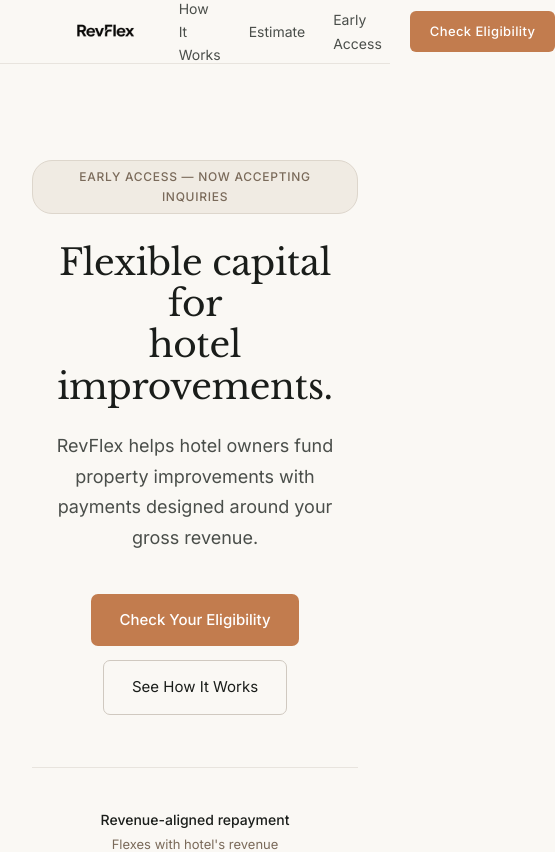
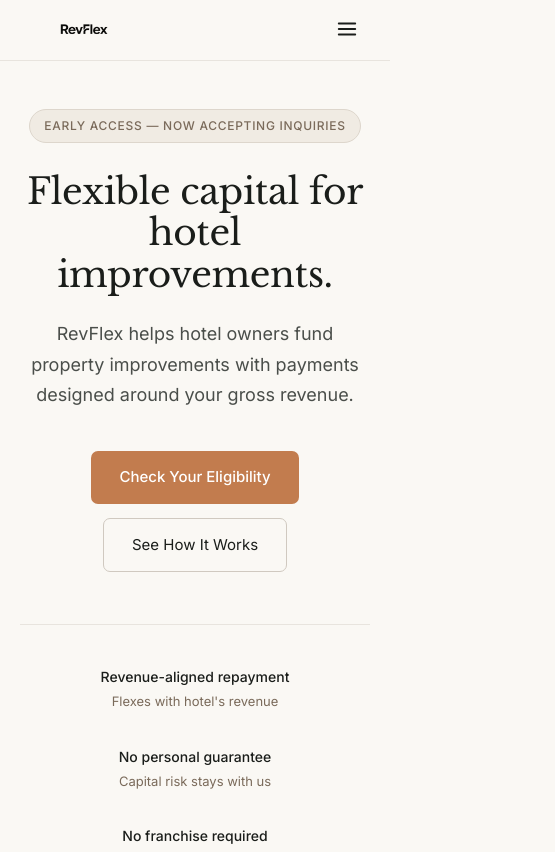
Before and after one commit to RevFlex/revflex-pip, a Next.js app: page / in a window 390 px wide. Shown: the top 852 px of the page, 555 px wide, since content can reach past the window. Built offline with nearby package versions, Linux system fonts and the light colour scheme.

Commit message:
Update page.jsx

```diff
--- a/app/page.jsx
+++ b/app/page.jsx
@@ -1,7 +1,7 @@
 'use client'
 
 import Image from 'next/image'
-import { useEffect, useRef } from 'react'
+import { useEffect, useRef, useState } from 'react'
 import Calculator from '../components/Calculator'
 
 // ── Fade-up hook ─────────────────────────────────────────────────────────────
@@ -41,28 +41,10 @@ export default function Home() {
     <main style={{ fontFamily: "'Inter', sans-serif", background: '#FAF8F4', color: '#1A1D1A' }}>
 
       {/* ── NAV ── */}
-      <nav style={{
-        position: 'sticky', top: 0, zIndex: 50,
-        background: '#FAF8F4', borderBottom: '1px solid #E8E4DE',
-        padding: '0 32px', height: '64px',
-        display: 'flex', alignItems: 'center', justifyContent: 'space-between'
-      }}>
-        <Image src="/logo-dark.png" alt="RevFlex" width={160} height={48} style={{ objectFit: 'contain', height: '44px', width: 'auto' }} priority />
-        <div style={{ display: 'flex', alignItems: 'center', gap: '28px' }}>
-          <a href="#how-it-works" style={{ fontSize: '14px', color: '#4A4E4A', textDecoration: 'none' }}>How It Works</a>
-          <a href="#estimate" style={{ fontSize: '14px', color: '#4A4E4A', textDecoration: 'none' }}>Estimate</a>
-          <a href="#early-access" style={{ fontSize: '14px', color: '#4A4E4A', textDecoration: 'none' }}>Early Access</a>
-          <a href="#estimate" style={{
-            background: '#C27C4E', color: '#fff',
-            fontSize: '13px', fontWeight: '500', letterSpacing: '0.03em',
-            padding: '10px 20px', borderRadius: '6px', textDecoration: 'none',
-            whiteSpace: 'nowrap'
-          }}>Check Eligibility</a>
-        </div>
-      </nav>
+      <Nav />
 
       {/* ── HERO ── */}
-      <section style={{ maxWidth: '900px', margin: '0 auto', padding: '96px 32px 80px', textAlign: 'center' }}>
+      <section style={{ maxWidth: '900px', margin: '0 auto', padding: 'clamp(48px, 8vw, 96px) clamp(20px, 5vw, 32px) clamp(48px, 6vw, 80px)', textAlign: 'center' }}>
         <div ref={heroRef}>
           <div style={{
             display: 'inline-block',
@@ -128,7 +110,7 @@ export default function Home() {
       </section>
 
       {/* ── CHALLENGE ── */}
-      <section id="how-it-works" style={{ background: '#F3EEE7', padding: '88px 32px' }}>
+      <section id="how-it-works" style={{ background: '#F3EEE7', padding: 'clamp(56px, 8vw, 88px) clamp(20px, 5vw, 32px)' }}>
         <div style={{ maxWidth: '900px', margin: '0 auto' }}>
           <div ref={challengeRef}>
             <div style={{ fontSize: '11px', letterSpacing: '0.18em', textTransform: 'uppercase', color: '#9A8A7A', marginBottom: '14px', fontWeight: '600' }}>The Challenge</div>
@@ -164,7 +146,7 @@ export default function Home() {
       </section>
 
       {/* ── STRUCTURE ── */}
-      <section style={{ padding: '88px 32px' }}>
+      <section style={{ padding: 'clamp(56px, 8vw, 88px) clamp(20px, 5vw, 32px)' }}>
         <div style={{ maxWidth: '900px', margin: '0 auto' }}>
           <div ref={structureRef}>
             <div style={{ fontSize: '11px', letterSpacing: '0.18em', textTransform: 'uppercase', color: '#9A8A7A', marginBottom: '14px', fontWeight: '600' }}>The Structure</div>
@@ -206,14 +188,14 @@ export default function Home() {
       </section>
 
       {/* ── CALCULATOR ── */}
-      <section id="estimate" style={{ background: '#F3EEE7', padding: '88px 32px' }}>
+      <section id="estimate" style={{ background: '#F3EEE7', padding: 'clamp(56px, 8vw, 88px) clamp(20px, 5vw, 32px)' }}>
         <div style={{ maxWidth: '720px', margin: '0 auto' }}>
           <Calculator />
         </div>
       </section>
 
       {/* ── WHY REVFLEX ── */}
-      <section style={{ padding: '88px 32px' }}>
+      <section style={{ padding: 'clamp(56px, 8vw, 88px) clamp(20px, 5vw, 32px)' }}>
         <div style={{ maxWidth: '900px', margin: '0 auto' }}>
           <div ref={whyRef}>
             <div style={{ fontSize: '11px', letterSpacing: '0.18em', textTransform: 'uppercase', color: '#9A8A7A', marginBottom: '14px', fontWeight: '600' }}>Why RevFlex</div>
@@ -247,7 +229,7 @@ export default function Home() {
       </section>
 
       {/* ── EARLY ACCESS ── */}
-      <section id="early-access" style={{ background: '#1A1D1A', padding: '88px 32px' }}>
+      <section id="early-access" style={{ background: '#1A1D1A', padding: 'clamp(56px, 8vw, 88px) clamp(20px, 5vw, 32px)' }}>
         <div ref={earlyRef} style={{ maxWidth: '640px', margin: '0 auto', textAlign: 'center' }}>
           <div style={{ fontSize: '11px', letterSpacing: '0.18em', textTransform: 'uppercase', color: '#7A6A5A', marginBottom: '14px', fontWeight: '600' }}>Early Access</div>
           <h2 style={{
@@ -296,6 +278,110 @@ export default function Home() {
   )
 }
 
+// ── Nav component ────────────────────────────────────────────────────────────
+function Nav() {
+  const [open, setOpen] = useState(false)
+  const links = [
+    { label: 'How It Works', href: '#how-it-works' },
+    { label: 'Estimate', href: '#estimate' },
+    { label: 'Early Access', href: '#early-access' },
+  ]
+  return (
+    <nav style={{
+      position: 'sticky', top: 0, zIndex: 50,
+      background: '#FAF8F4', borderBottom: '1px solid #E8E4DE',
+    }}>
+      {/* Main bar */}
+      <div style={{
+        padding: '0 24px', height: '60px',
+        display: 'flex', alignItems: 'center', justifyContent: 'space-between',
+        maxWidth: '1200px', margin: '0 auto',
+      }}>
+        <a href="/">
+          <Image src="/logo-dark.png" alt="RevFlex" width={140} height={40}
+            style={{ objectFit: 'contain', height: '36px', width: 'auto', display: 'block' }} priority />
+        </a>
+
+        {/* Desktop links */}
+        <div style={{ display: 'flex', alignItems: 'center', gap: '28px' }}
+          className="desktop-nav">
+          {links.map(l => (
+            <a key={l.label} href={l.href}
+              style={{ fontSize: '14px', color: '#4A4E4A', textDecoration: 'none' }}>
+              {l.label}
+            </a>
+          ))}
+          <a href="#estimate" style={{
+            background: '#C27C4E', color: '#fff',
+            fontSize: '13px', fontWeight: '500',
+            padding: '10px 20px', borderRadius: '6px', textDecoration: 'none',
+            whiteSpace: 'nowrap'
+          }}>Check Eligibility</a>
+        </div>
+
+        {/* Hamburger — mobile only */}
+        <button
+          onClick={() => setOpen(o => !o)}
+          aria-label="Toggle menu"
+          style={{
+            display: 'none', background: 'none', border: 'none',
+            cursor: 'pointer', padding: '8px', color: '#1A1D1A',
+          }}
+          className="hamburger"
+        >
+          {open ? (
+            <svg width="22" height="22" viewBox="0 0 24 24" fill="none" stroke="currentColor" strokeWidth="2" strokeLinecap="round">
+              <line x1="18" y1="6" x2="6" y2="18"/><line x1="6" y1="6" x2="18" y2="18"/>
+            </svg>
+          ) : (
+            <svg width="22" height="22" viewBox="0 0 24 24" fill="none" stroke="currentColor" strokeWidth="2" strokeLinecap="round">
+              <line x1="3" y1="6" x2="21" y2="6"/><line x1="3" y1="12" x2="21" y2="12"/><line x1="3" y1="18" x2="21" y2="18"/>
+            </svg>
+          )}
+        </button>
+      </div>
+
+      {/* Mobile dropdown */}
+      {open && (
+        <div style={{
+          background: '#FAF8F4', borderTop: '1px solid #E8E4DE',
+          padding: '16px 24px 24px', display: 'flex', flexDirection: 'column', gap: '0',
+        }}
+          className="mobile-menu">
+          {links.map(l => (
+            <a key={l.label} href={l.href}
+              onClick={() => setOpen(false)}
+              style={{
+                fontSize: '16px', color: '#1A1D1A', textDecoration: 'none',
+                padding: '14px 0', borderBottom: '1px solid #F0EBE3',
+                display: 'block',
+              }}>
+              {l.label}
+            </a>
+          ))}
+          <a href="#estimate"
+            onClick={() => setOpen(false)}
+            style={{
+              display: 'block', marginTop: '20px',
+              background: '#C27C4E', color: '#fff', textAlign: 'center',
+              fontSize: '15px', fontWeight: '500',
+              padding: '14px', borderRadius: '7px', textDecoration: 'none',
+            }}>
+            Check Eligibility
+          </a>
+        </div>
+      )}
+
+      <style>{`
+        @media (max-width: 640px) {
+          .desktop-nav { display: none !important; }
+          .hamburger { display: block !important; }
+        }
+      `}</style>
+    </nav>
+  )
+}
+
 // ── FadeCard component ────────────────────────────────────────────────────────
 function FadeCard({ children, delay = 0 }) {
   const ref = useRef(null)
```
